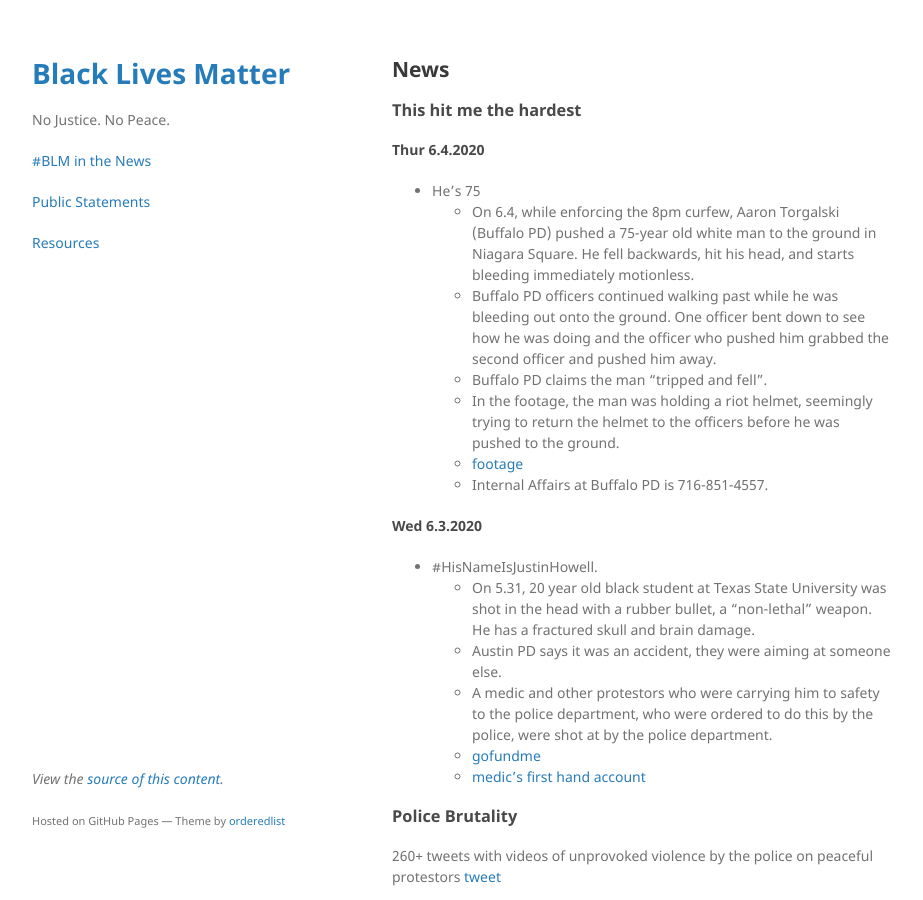
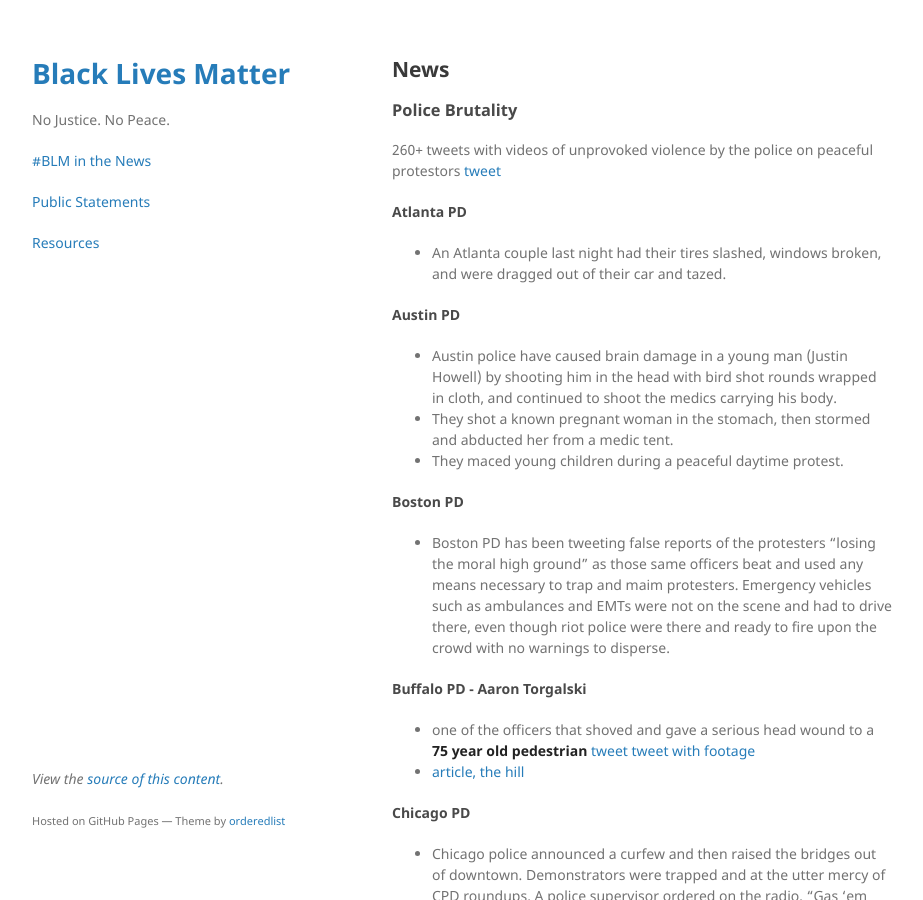
Before and after one commit to nojusticenopeace/nojusticenopeace.github.io, a Jekyll site: the page built from news.md, in a window 1280 px wide and 900 px high. Shown: the whole window, without its empty margins (178-1101 px from the left). Built offline with Jekyll 4.4.1, drawn with Linux system fonts in a browser that asks for light colours.

Commit message:
this hit hard

```diff
--- a/news.md
+++ b/news.md
@@ -3,26 +3,6 @@ layout: default
 ---
 
 ## News
-
-### This hit me the hardest
-
-#### Thur 6.4.2020
-* He's 75
-  * On 6.4, while enforcing the 8pm curfew, Aaron Torgalski (Buffalo PD) pushed a 75-year old white man to the ground in Niagara Square. He fell backwards, hit his head, and starts bleeding immediately motionless.
-  * Buffalo PD officers continued walking past while he was bleeding out onto the ground. One officer bent down to see how he was doing and the officer who pushed him grabbed the second officer and pushed him away.
-  * Buffalo PD claims the man "tripped and fell".
-  * In the footage, the man was holding a riot helmet, seemingly trying to return the helmet to the officers before he was pushed to the ground.
-  * [footage](https://twitter.com/JordanUhl/status/1268717966532792325?s=20)
-  * Internal Affairs at Buffalo PD is 716-851-4557.
-
-#### Wed 6.3.2020
-* #HisNameIsJustinHowell.
-  * On 5.31, 20 year old black student at Texas State University was shot in the head with a rubber bullet, a "non-lethal" weapon. He has a fractured skull and brain damage.
-  * Austin PD says it was an accident, they were aiming at someone else.
-  * A medic and other protestors who were carrying him to safety to the police department, who were ordered to do this by the police, were shot at by the police department.
-  * [gofundme](https://www.gofundme.com/f/health-justice-and-recovery-for-justin-howell)
-  * [medic's first hand account](https://twitter.com/YourAnonCentral/status/1268446368772677638?s=20)
-
 
 ### Police Brutality
 
```
Also changed, not shown: thishitshard.md (added, +22 -0 lines).
